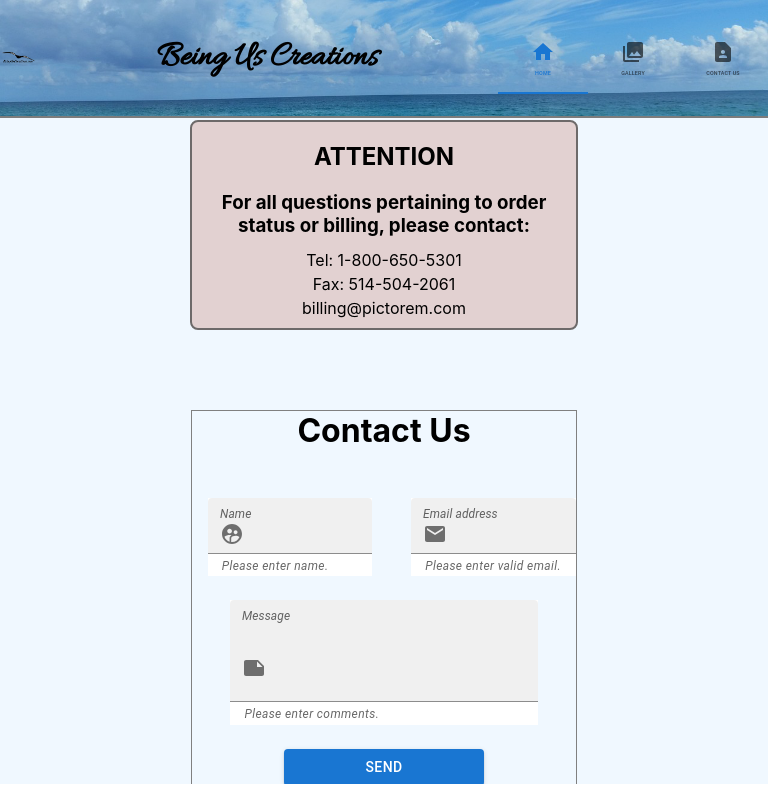
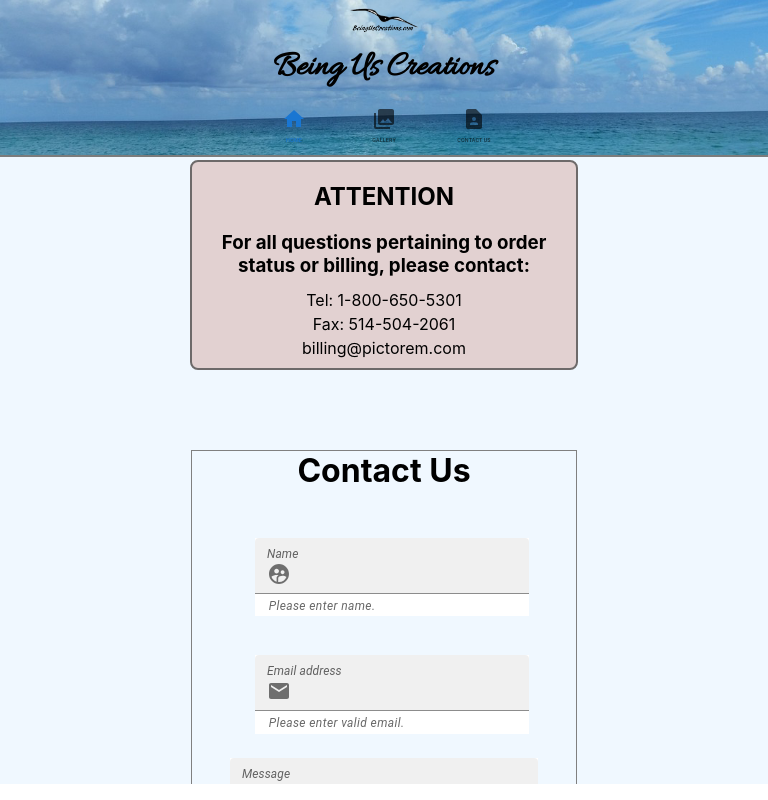
Before and after one commit to speights11/buscv2, a React (Create React App) app: page /contact in a window 768 px wide. Built offline with nearby package versions, Linux system fonts and the light colour scheme; a web font is replaced by a local one; what aws-amplify would draw is missing.

Commit message:
Format tablets and below

```diff
--- a/src/App.scss
+++ b/src/App.scss
@@ -283,7 +283,33 @@
 @media only screen and (max-width: 1024px) {}
 
 // Tablet Only - dashed orange
-@media only screen and (min-width: 768px) and (max-width: 980px) {}
+@media only screen and (min-width: 768px) and (max-width: 980px) {
+  .app-frame {
+    grid-template-rows: 20vh 1fr;
+  }
+
+  .header {
+    display: flex;
+    flex-direction: column;
+    align-items: center;
+    justify-content: center;
+    gap: 0;
+  }
+
+  .HeaderTitle {
+    margin: 0;
+  }
+
+  .form-row {
+    flex-direction: column;
+  }
+
+  .keep-in-touch {
+    & p {
+      text-align: center;
+    }
+  }
+}
 
 // IPad - solid orange
 @media screen and (max-width: 1024px) and (-webkit-min-device-pixel-ratio: 2) and (min-resolution: 192dpi) {}
```
